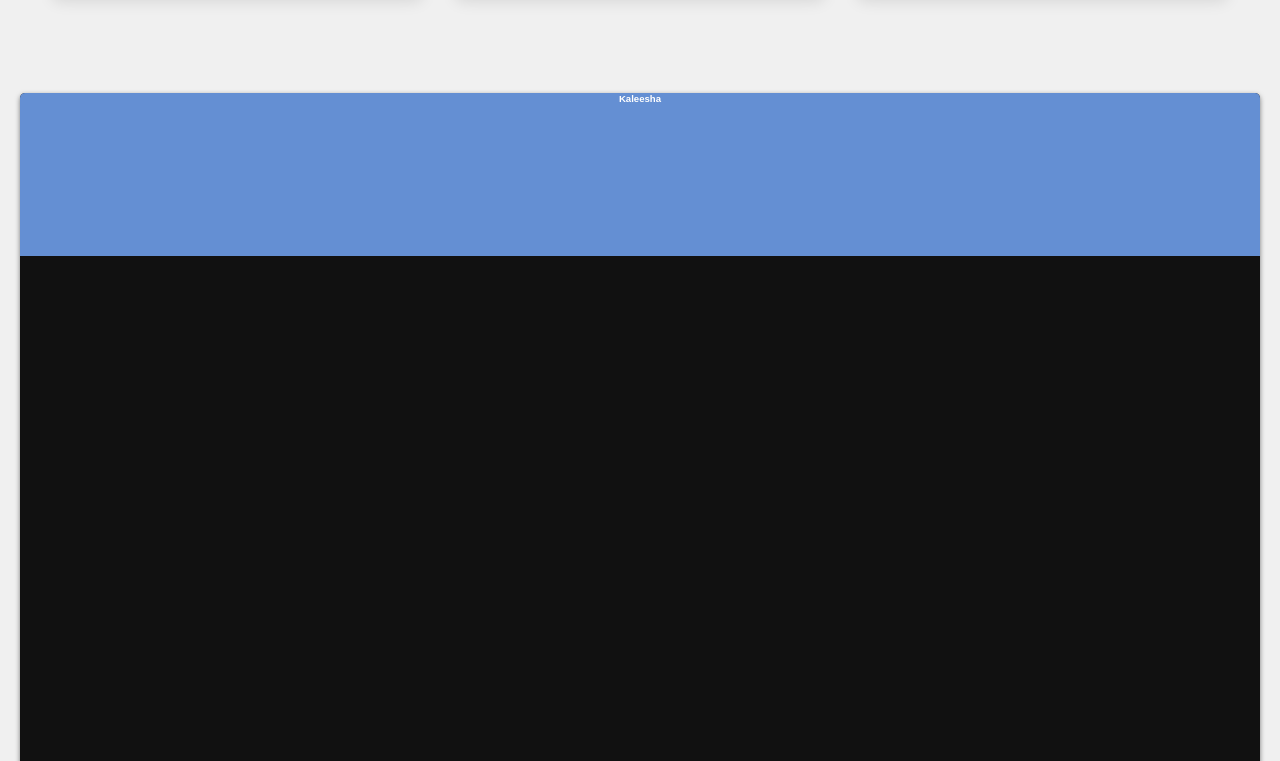
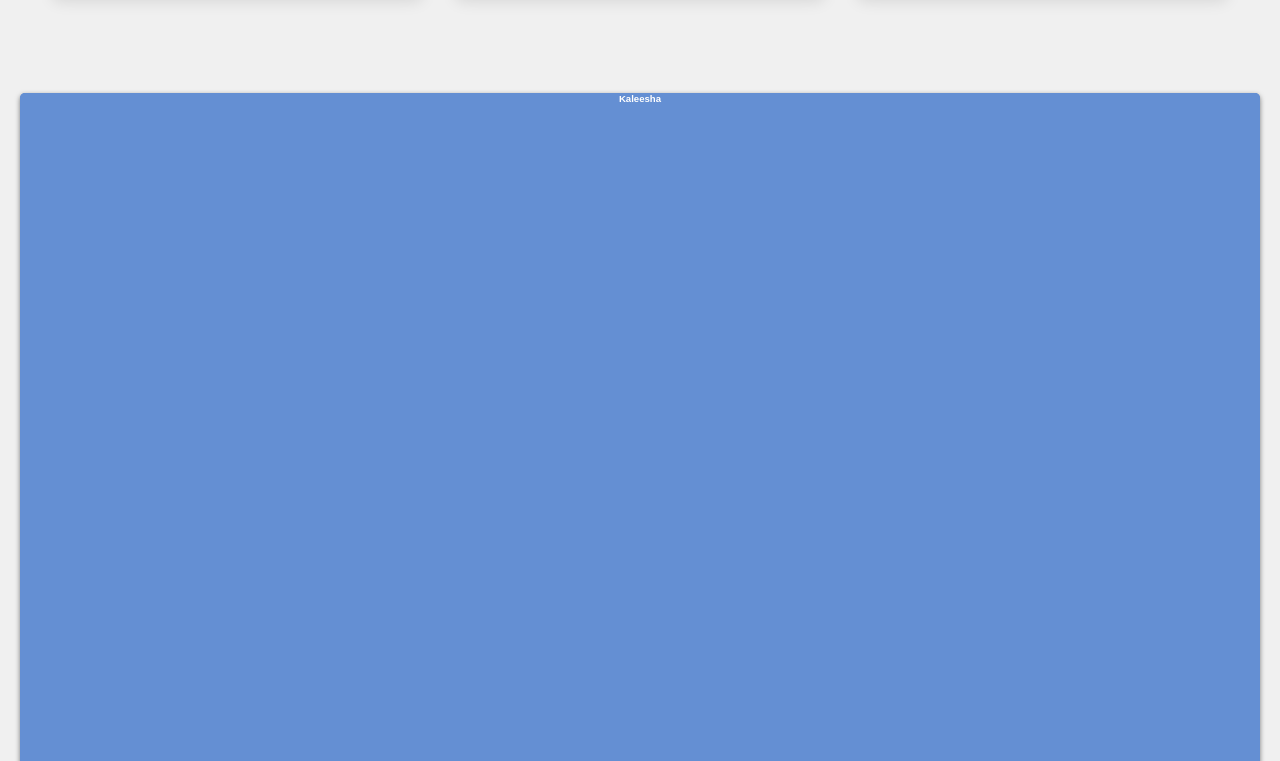
Before and after one commit to jhapar/bala, a plain HTML site: page index.html in a window 1280 px wide. Shown: the part 1479-2240 px from the top of the page. Drawn offline with nearby package versions, Linux system fonts and the light colour scheme.

Commit message:
changes bg

```diff
--- a/assets/css/style.css
+++ b/assets/css/style.css
@@ -582,7 +582,7 @@
   .postcard {
     width: 100%;
     aspect-ratio: 8/7; /* keeps 2:1 ratio (e.g., 100x50) */
-    background: #111;
+  background: rgb(100, 143, 211);
     color: white;
     border-radius: 5px;
     overflow: hidden;
```
